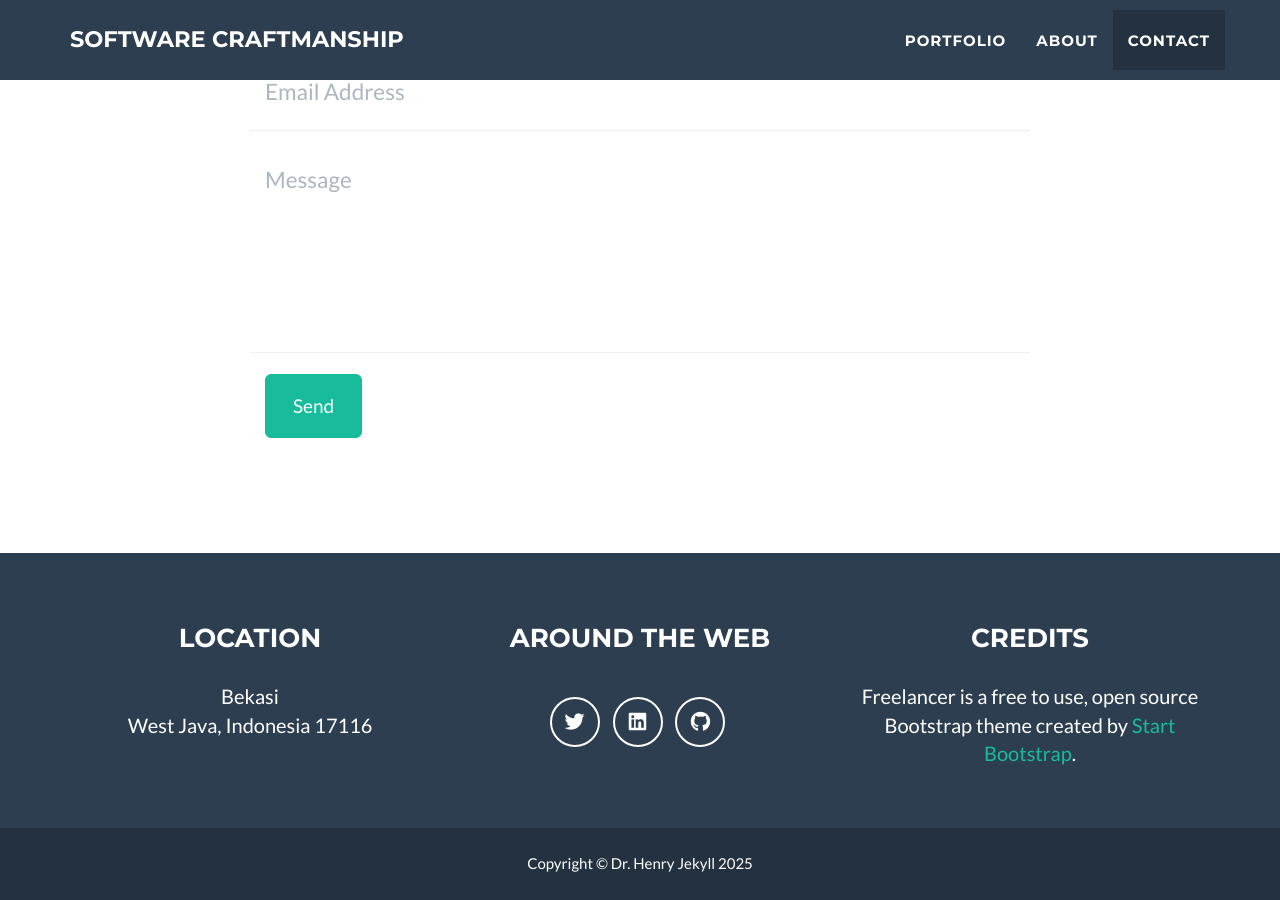
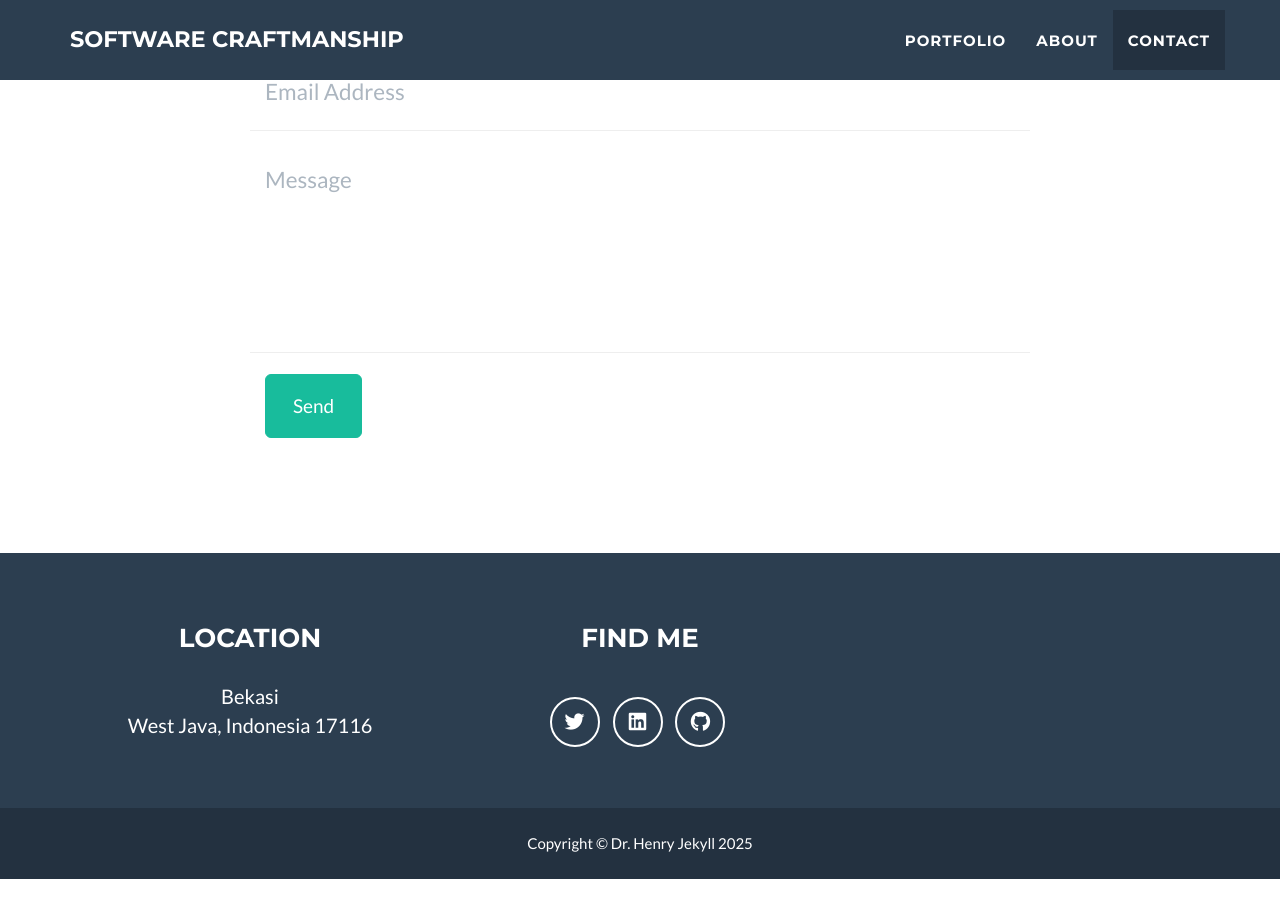
Before and after one commit to samseptiano/samseptiano.github.io, a Jekyll site: the page built from _posts/2014-07-18-project-1.markdown, in a window 1280 px wide and 900 px high, scrolled down 2492 px. Built offline with Jekyll 4.4.1, drawn with Linux system fonts in a browser that asks for light colours; after the commit the page ends 3371 px from its top, so only the background shows below that.

Commit message:
Update _config.yml

```diff
--- a/_config.yml
+++ b/_config.yml
@@ -34,8 +34,8 @@
 footer:
   copyright: Dr. Henry Jekyll
   location: Location
-  social: Around the Web
-  credits: Credits
+  social: Find Me
+  credits:
 
 # Social networks usernames (many more available: google-plus, flickr, dribbble, pinterest, instagram, tumblr, linkedin, etc.)
 social:
@@ -52,7 +52,7 @@
   - line: West Java, Indonesia 17116
 
 # Credits content
-credits: 'Freelancer is a free to use, open source Bootstrap theme created by <a href="http://startbootstrap.com">Start Bootstrap</a>.'
+# credits: 'Freelancer is a free to use, open source Bootstrap theme created by <a href="http://startbootstrap.com">Contact me</a>.'
 
 # Build settings
 markdown: kramdown
```
